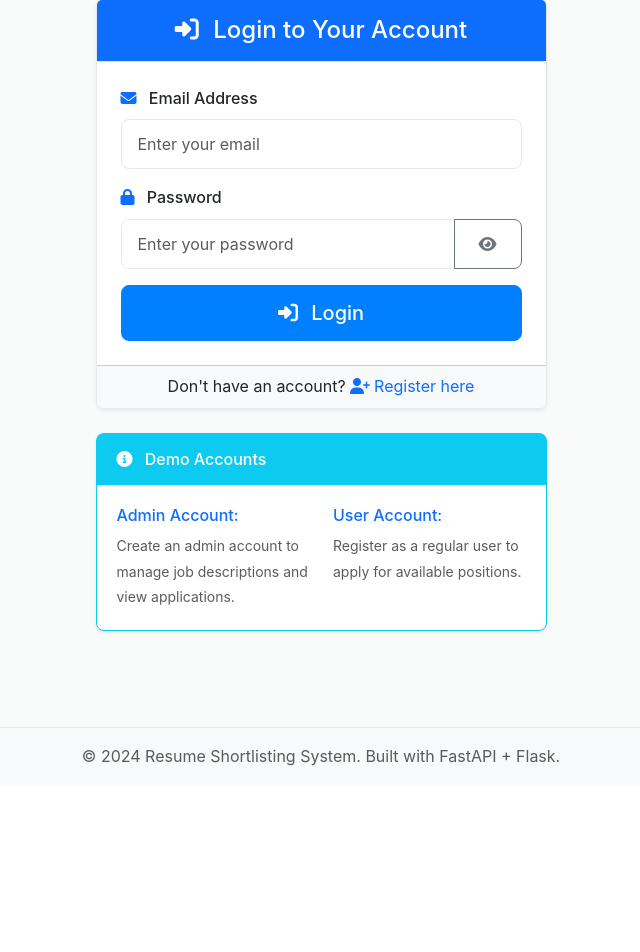
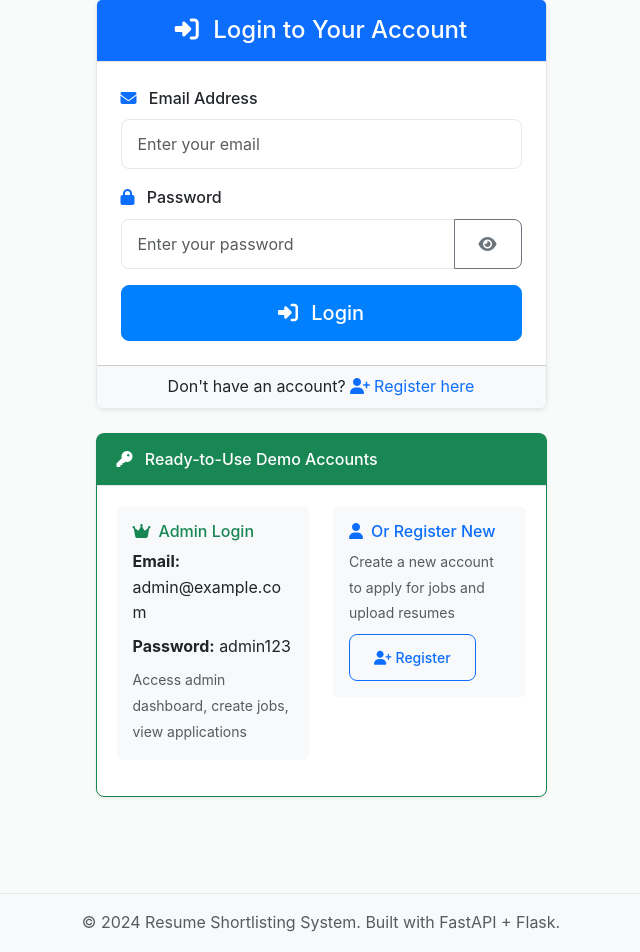
Before and after one commit to kaditya16/ResumeScreener, a Flask app: page /login in a window 1280 px wide. Shown: the part 107-1059 px from the top of the page, without its empty margins (319-959 px from the left). Before the commit the page ends 873 px from the top, so only its background shows below. Run offline with Flask 3, Linux system fonts and the light colour scheme; some libraries are stand-ins or nearby versions.

Commit message:
Improve account creation and provide clear instructions for demo logins
Fixes user registration error handling and adds demo admin account details to login.html.

Replit-Commit-Author: Agent
Replit-Commit-Session-Id: d451b55d-1222-43cc-96c4-b327e602ed82
Replit-Commit-Screenshot-Url: https://storage.googleapis.com/screenshot-production-us-central1/b7f347bd-37e7-45eb-b65a-053dcbeeb128/ca28333f-c20c-42d5-991c-4d1fe4070fad.jpg

```diff
--- a/auth.py
+++ b/auth.py
@@ -50,7 +50,9 @@ def create_user(email, password, is_admin=False):
         return None, "Email already registered"
 
     # Create new user
-    user = User(email=email, is_admin=is_admin)
+    user = User()
+    user.email = email
+    user.is_admin = is_admin
     user.set_password(password)
 
     try:
--- a/templates/login.html
+++ b/templates/login.html
@@ -57,26 +57,45 @@
             </div>
 
             <!-- Demo Accounts Info -->
-            <div class="card mt-4 border-info">
-                <div class="card-header bg-info text-white">
+            <div class="card mt-4 border-success">
+                <div class="card-header bg-success text-white">
                     <h6 class="mb-0">
-                        <i class="fas fa-info-circle me-2"></i>
-                        Demo Accounts
+                        <i class="fas fa-key me-2"></i>
+                        Ready-to-Use Demo Accounts
                     </h6>
                 </div>
                 <div class="card-body">
                     <div class="row">
                         <div class="col-md-6">
-                            <h6 class="text-primary">Admin Account:</h6>
-                            <small class="text-muted">
-                                Create an admin account to manage job descriptions and view applications.
-                            </small>
+                            <div class="p-3 bg-light rounded mb-3">
+                                <h6 class="text-success mb-2">
+                                    <i class="fas fa-crown me-2"></i>Admin Login
+                                </h6>
+                                <div class="mb-2">
+                                    <strong>Email:</strong> admin@example.com
+                                </div>
+                                <div class="mb-2">
+                                    <strong>Password:</strong> admin123
+                                </div>
+                                <small class="text-muted">
+                                    Access admin dashboard, create jobs, view applications
+                                </small>
+                            </div>
                         </div>
                         <div class="col-md-6">
-                            <h6 class="text-primary">User Account:</h6>
-                            <small class="text-muted">
-                                Register as a regular user to apply for available positions.
-                            </small>
+                            <div class="p-3 bg-light rounded mb-3">
+                                <h6 class="text-primary mb-2">
+                                    <i class="fas fa-user me-2"></i>Or Register New
+                                </h6>
+                                <small class="text-muted">
+                                    Create a new account to apply for jobs and upload resumes
+                                </small>
+                                <div class="mt-2">
+                                    <a href="{{ url_for('register') }}" class="btn btn-sm btn-outline-primary">
+                                        <i class="fas fa-user-plus me-1"></i>Register
+                                    </a>
+                                </div>
+                            </div>
                         </div>
                     </div>
                 </div>
--- a/web_routes.py
+++ b/web_routes.py
@@ -51,7 +51,7 @@ def register_web_routes(app):
                 flash('Registration successful! Welcome!', 'success')
                 return redirect(url_for('index'))
             else:
-                flash(error, 'error')
+                flash(error or 'Registration failed', 'error')
 
         return render_template('register.html')
 
```
